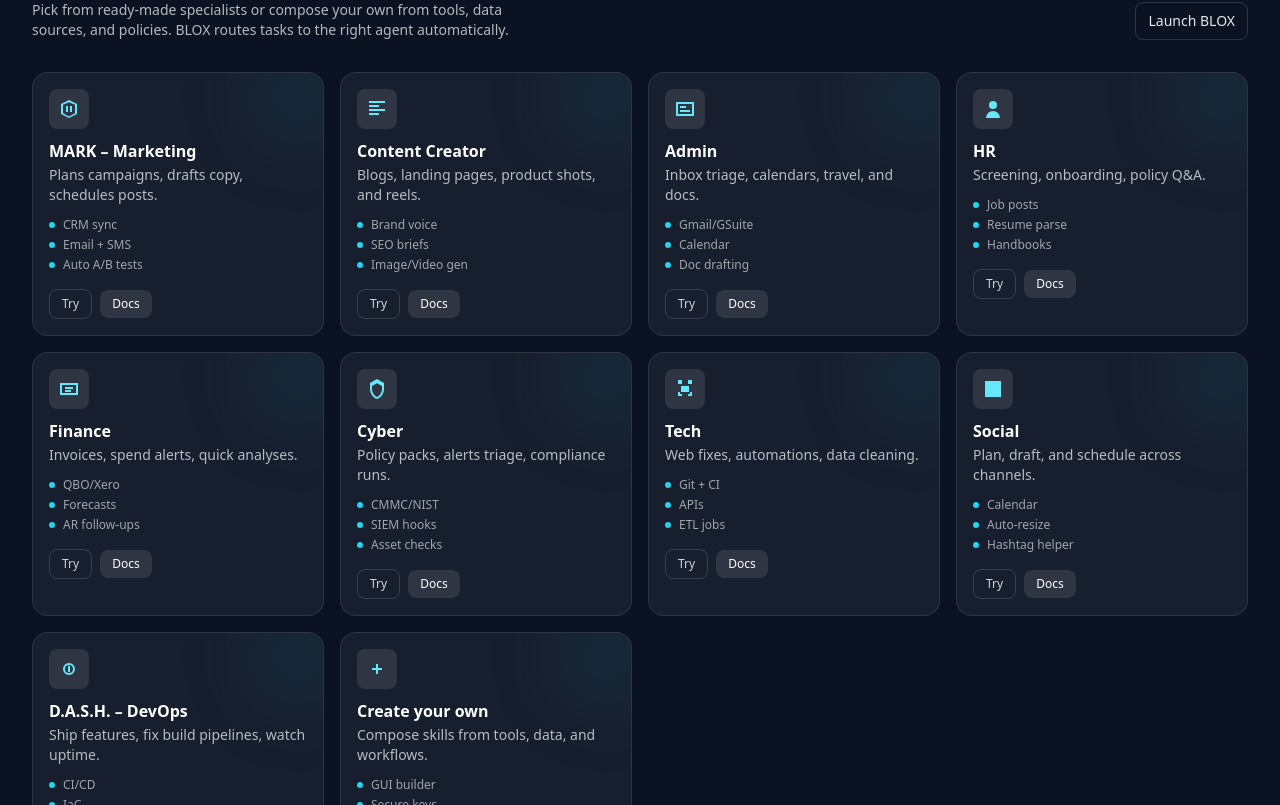
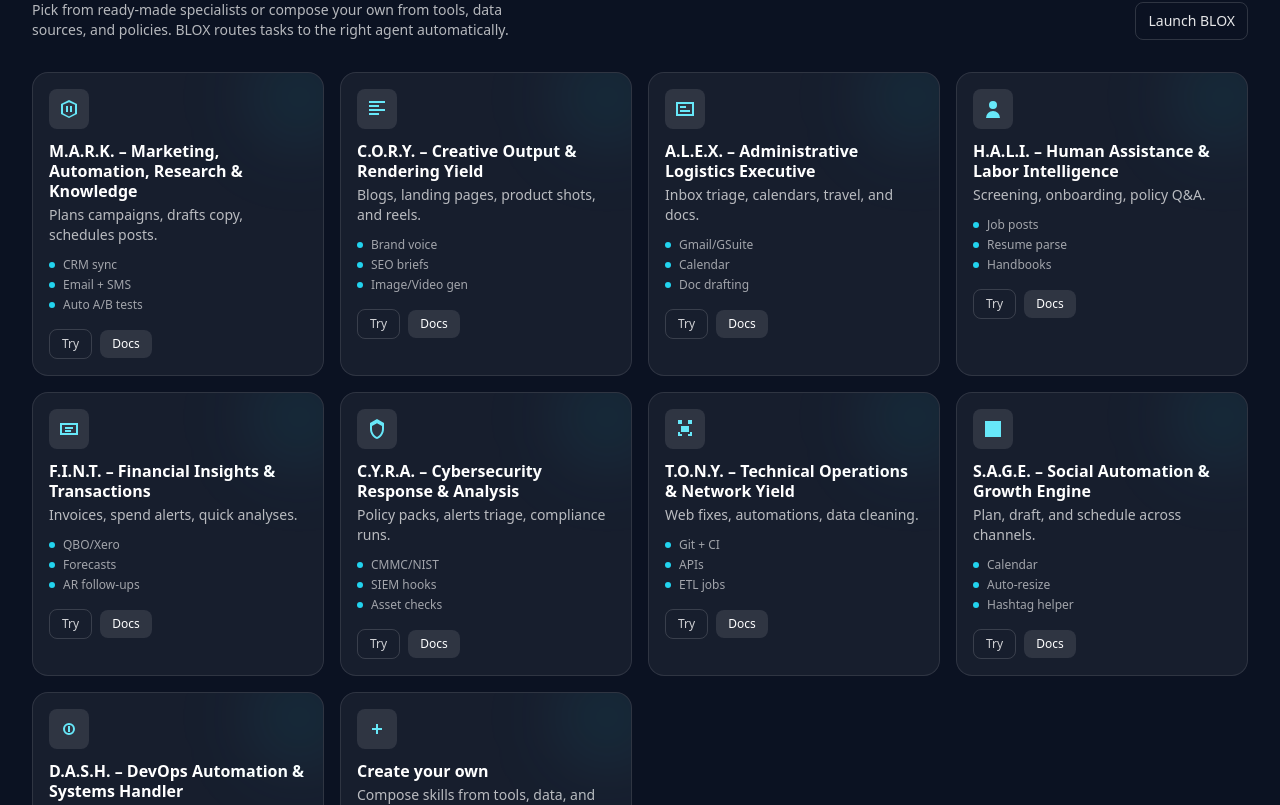
Before and after one commit to ebarlowjr2/blox1.2, a Next.js app: page / in a window 1280 px wide. Shown: the part 955-1760 px from the top of the page. Built offline with nearby package versions, Linux system fonts and the light colour scheme.

Commit message:
Update agent names with correct acronyms and full descriptions (M.A.R.K., C.O.R.Y., A.L.E.X., H.A.L.I., F.I.N.T., C.Y.R.A., T.O.N.Y., S.A.G.E., D.A.S.H.)
Co-Authored-By: Eddie Barlow Jr <eddiebarlowjr@gmail.com>

```diff
--- a/src/app/page.tsx
+++ b/src/app/page.tsx
@@ -10,7 +10,7 @@ const nav = [
 
 const agents = [
   {
-    name: "MARK – Marketing",
+    name: "M.A.R.K. – Marketing, Automation, Research & Knowledge",
     short: "Plans campaigns, drafts copy, schedules posts.",
     bullets: ["CRM sync", "Email + SMS", "Auto A/B tests"],
     icon: (
@@ -20,7 +20,7 @@ const agents = [
     ),
   },
   {
-    name: "Content Creator",
+    name: "C.O.R.Y. – Creative Output & Rendering Yield",
     short: "Blogs, landing pages, product shots, and reels.",
     bullets: ["Brand voice", "SEO briefs", "Image/Video gen"],
     icon: (
@@ -30,7 +30,7 @@ const agents = [
     ),
   },
   {
-    name: "Admin",
+    name: "A.L.E.X. – Administrative Logistics Executive",
     short: "Inbox triage, calendars, travel, and docs.",
     bullets: ["Gmail/GSuite", "Calendar", "Doc drafting"],
     icon: (
@@ -40,7 +40,7 @@ const agents = [
     ),
   },
   {
-    name: "HR",
+    name: "H.A.L.I. – Human Assistance & Labor Intelligence",
     short: "Screening, onboarding, policy Q&A.",
     bullets: ["Job posts", "Resume parse", "Handbooks"],
     icon: (
@@ -50,7 +50,7 @@ const agents = [
     ),
   },
   {
-    name: "Finance",
+    name: "F.I.N.T. – Financial Insights & Transactions",
     short: "Invoices, spend alerts, quick analyses.",
     bullets: ["QBO/Xero", "Forecasts", "AR follow‑ups"],
     icon: (
@@ -60,7 +60,7 @@ const agents = [
     ),
   },
   {
-    name: "Cyber",
+    name: "C.Y.R.A. – Cybersecurity Response & Analysis",
     short: "Policy packs, alerts triage, compliance runs.",
     bullets: ["CMMC/NIST", "SIEM hooks", "Asset checks"],
     icon: (
@@ -70,7 +70,7 @@ const agents = [
     ),
   },
   {
-    name: "Tech",
+    name: "T.O.N.Y. – Technical Operations & Network Yield",
     short: "Web fixes, automations, data cleaning.",
     bullets: ["Git + CI", "APIs", "ETL jobs"],
     icon: (
@@ -80,7 +80,7 @@ const agents = [
     ),
   },
   {
-    name: "Social",
+    name: "S.A.G.E. – Social Automation & Growth Engine",
     short: "Plan, draft, and schedule across channels.",
     bullets: ["Calendar", "Auto‑resize", "Hashtag helper"],
     icon: (
@@ -90,7 +90,7 @@ const agents = [
     ),
   },
   {
-    name: "D.A.S.H. – DevOps",
+    name: "D.A.S.H. – DevOps Automation & Systems Handler",
     short: "Ship features, fix build pipelines, watch uptime.",
     bullets: ["CI/CD", "IaC", "Health checks"],
     icon: (
```
